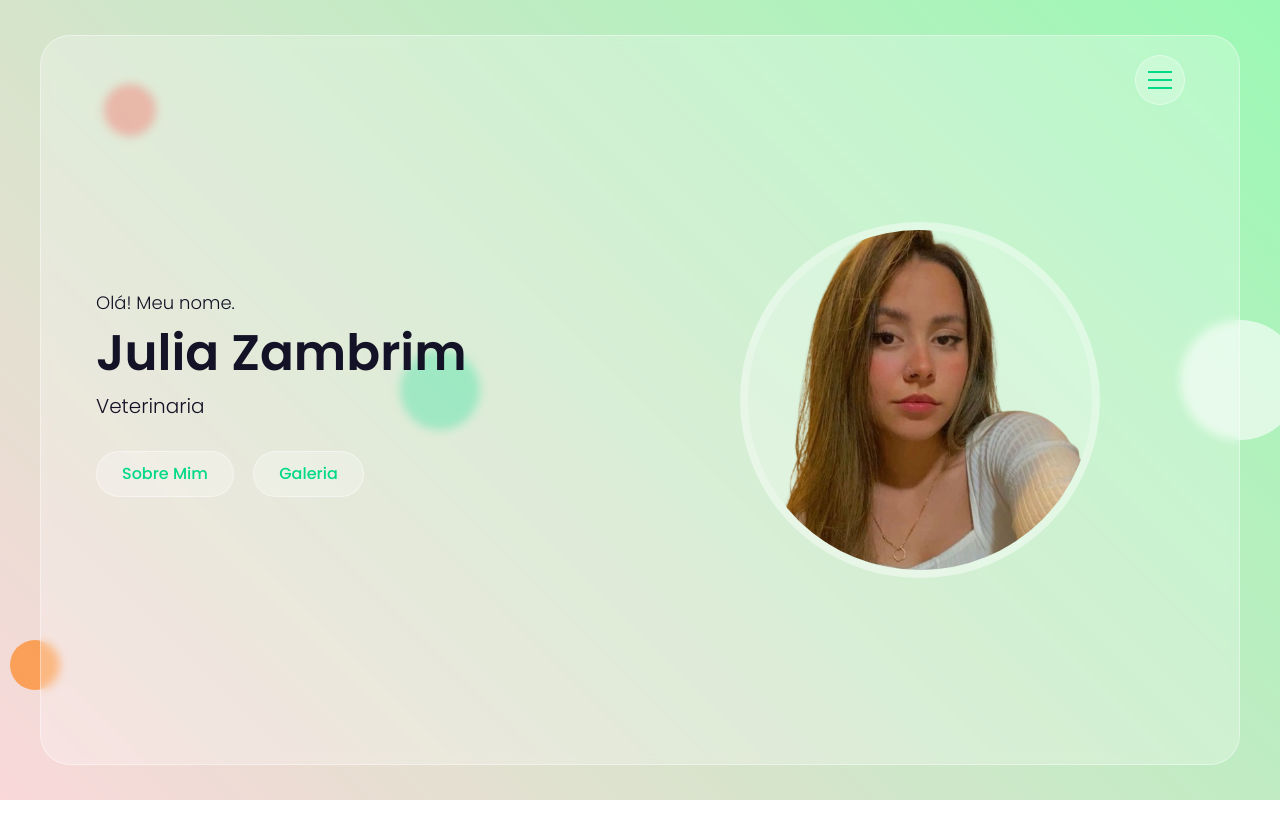
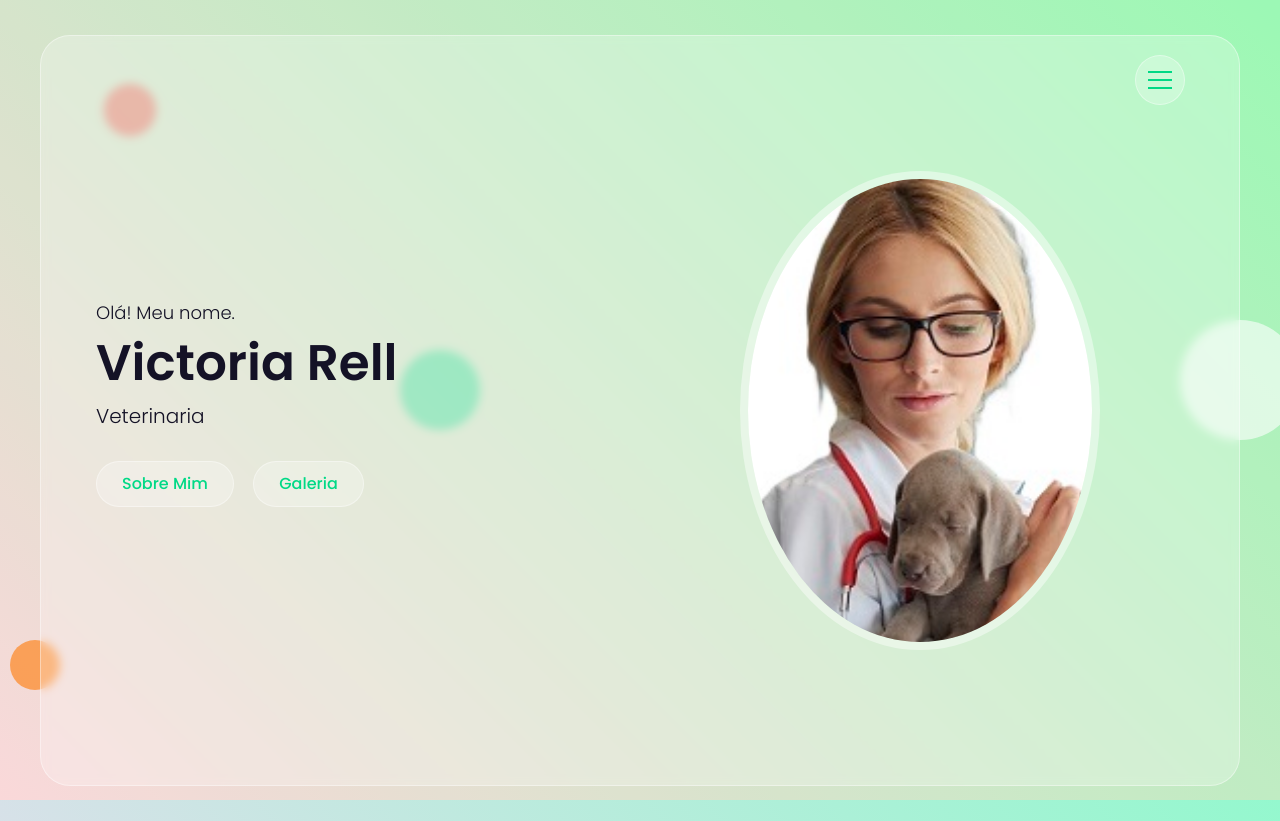
Before and after one commit to CastilhoM10/JuliaZambrim, a plain HTML site: page index.html in a window 1280 px wide. Before the commit the page ends 800 px from the top, so only its background shows below. Drawn offline with Linux system fonts and the light colour scheme; a web font is replaced by a local one.

Commit message:
Alteração.html
Alteração de imagem

```diff
--- a/index.html
+++ b/index.html
@@ -62,14 +62,14 @@
                 <div class="row align-items-center">
                     <div class="home-text">
                         <p>Olá! Meu nome.</p>
-                        <h1>Julia Zambrim</h1>
+                        <h1>Victoria Rell</h1>
                         <h2>Veterinaria</h2>
                         <a href="#about" class="btn link-item">Sobre mim</a>
                         <a href="#portifolio" class="btn link-item">Galeria</a>
                     </div>
                     <div class="home-img">
                         <div class="img-box">
-                            <img src="./img/Julia.png" alt="">
+                            <img src="./img/PhotoVet1.jpg" alt="">
                         </div>
                     </div>
                 </div>
```
